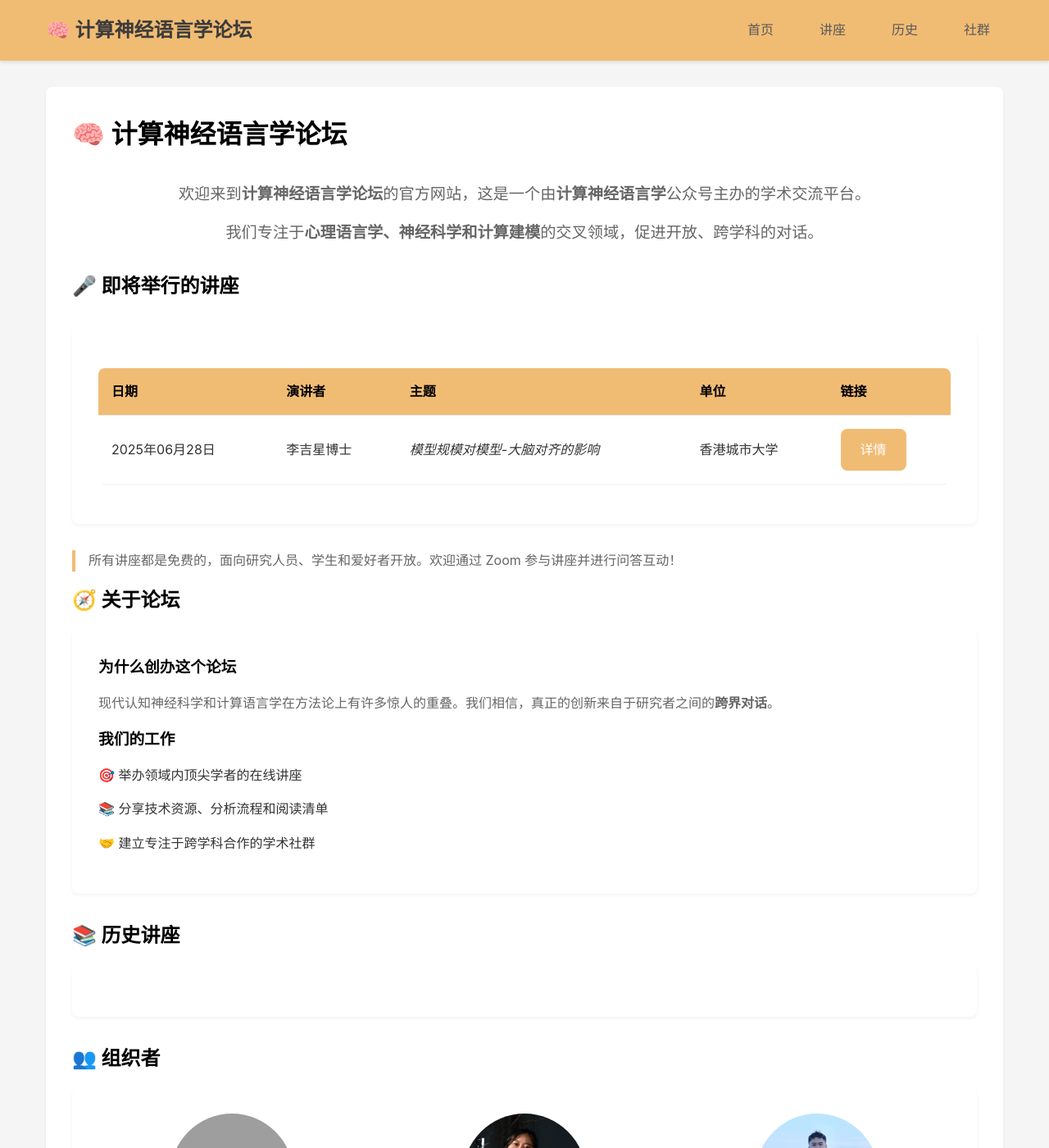
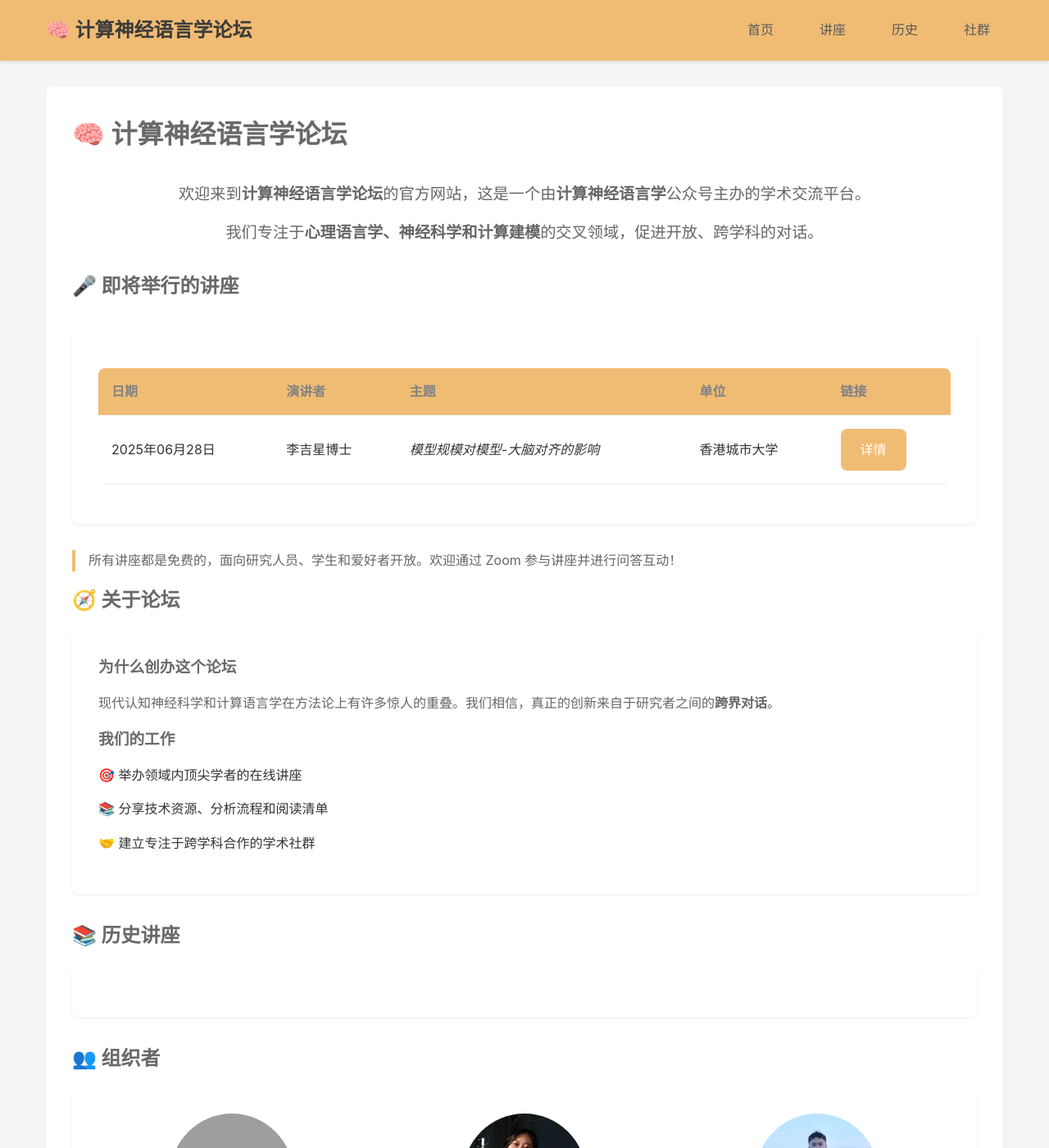
Before and after one commit to xufengduan/Computational-Neurolinguistics-Forum, a Jekyll site: the page built from README.md, in a window 1280 px wide and 1400 px high. Shown: the whole window at 82% size. Built offline with Jekyll 4.4.1, drawn with Linux system fonts in a browser that asks for light colours; grey boxes are pictures that could not be loaded.

Commit message:
add some info

```diff
--- a/_layouts/default.html
+++ b/_layouts/default.html
@@ -96,7 +96,7 @@
         .card h1,
         .card h2,
         .card h3 {
-            color: #000000;
+            color: #6a6969;
             margin-bottom: 1rem;
         }
 
@@ -164,7 +164,7 @@
 
         th {
             background-color: var(--primary-color);
-            color: #000000;
+            color: #838282;
         }
 
         tr:hover {
```
